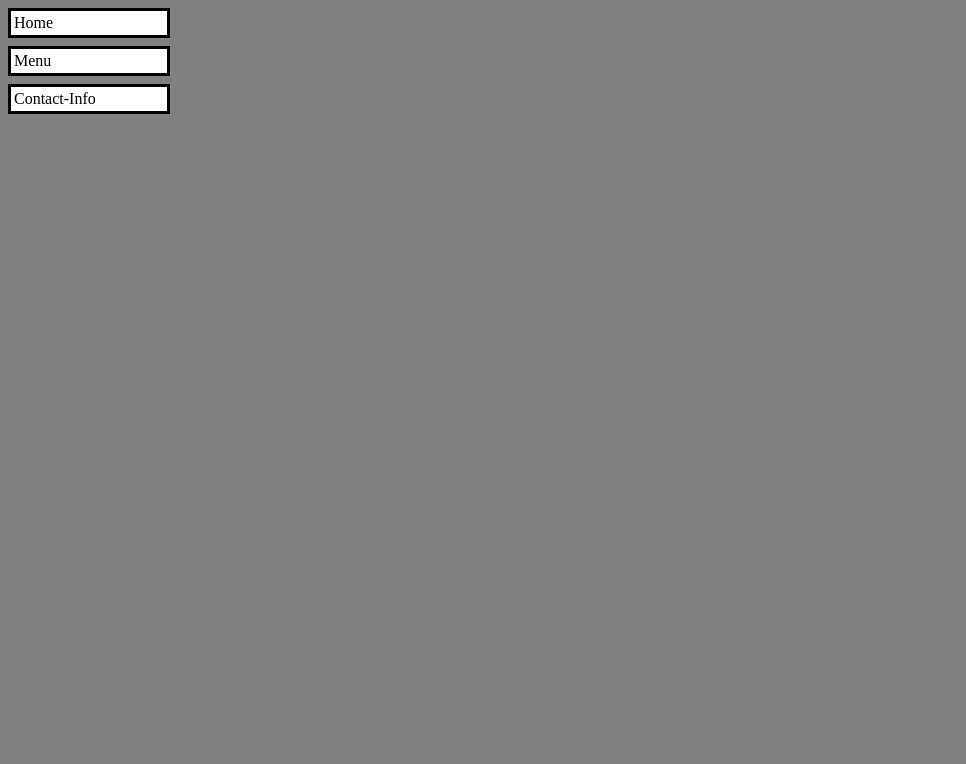
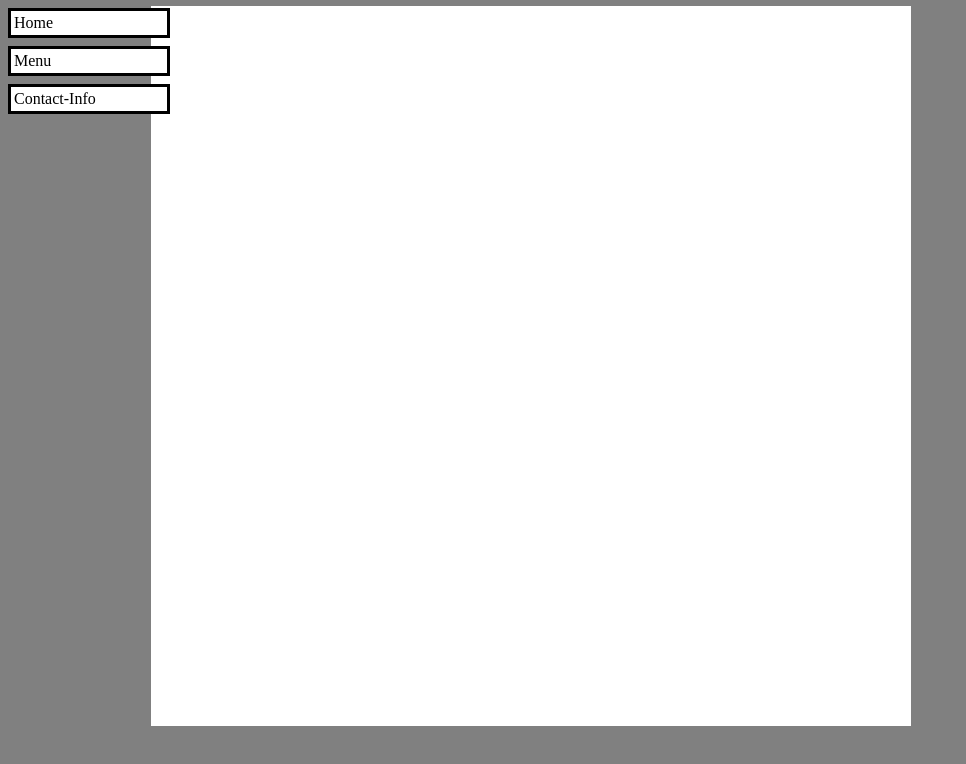
Before and after one commit to ChadKreutzer/pizza-homepage, a plain HTML site: page index.html in a window 1280 px wide. Shown: the whole page, without its empty margins (0-966 px from the left). Drawn offline with Linux system fonts and the light colour scheme.

Commit message:
adds content div

```diff
--- a/index.html
+++ b/index.html
@@ -5,7 +5,6 @@
     <link rel="stylesheet" type="text/css" href="style.css"/>
   </head>
   <body>
-    <div id="content"></div>
     <script src="index.js"></script>
   </body>
 </html>
--- a/index.js
+++ b/index.js
@@ -1,7 +1,9 @@
+const body = document.body;
 const contentDiv = document.querySelector("#content");
 
 (function buildPage() {
   buildTabs();
+  buildContentContainer();
 })()
 
 function buildTabs() {
@@ -15,5 +17,12 @@ function buildTabs() {
     menuContainer.appendChild(div);
   });
 
-  contentDiv.appendChild(menuContainer);
+  body.appendChild(menuContainer);
 }
+
+function buildContentContainer() {
+  let contentContainer = document.createElement("div");
+  contentContainer.id = "content";
+  body.appendChild(contentContainer);
+
+}
--- a/style.css
+++ b/style.css
@@ -10,7 +10,7 @@ body {
   background-color: white;
 }
 
-.content {
+#content {
   background-color: white;
   height: 90%;
   width: 70%;
```
